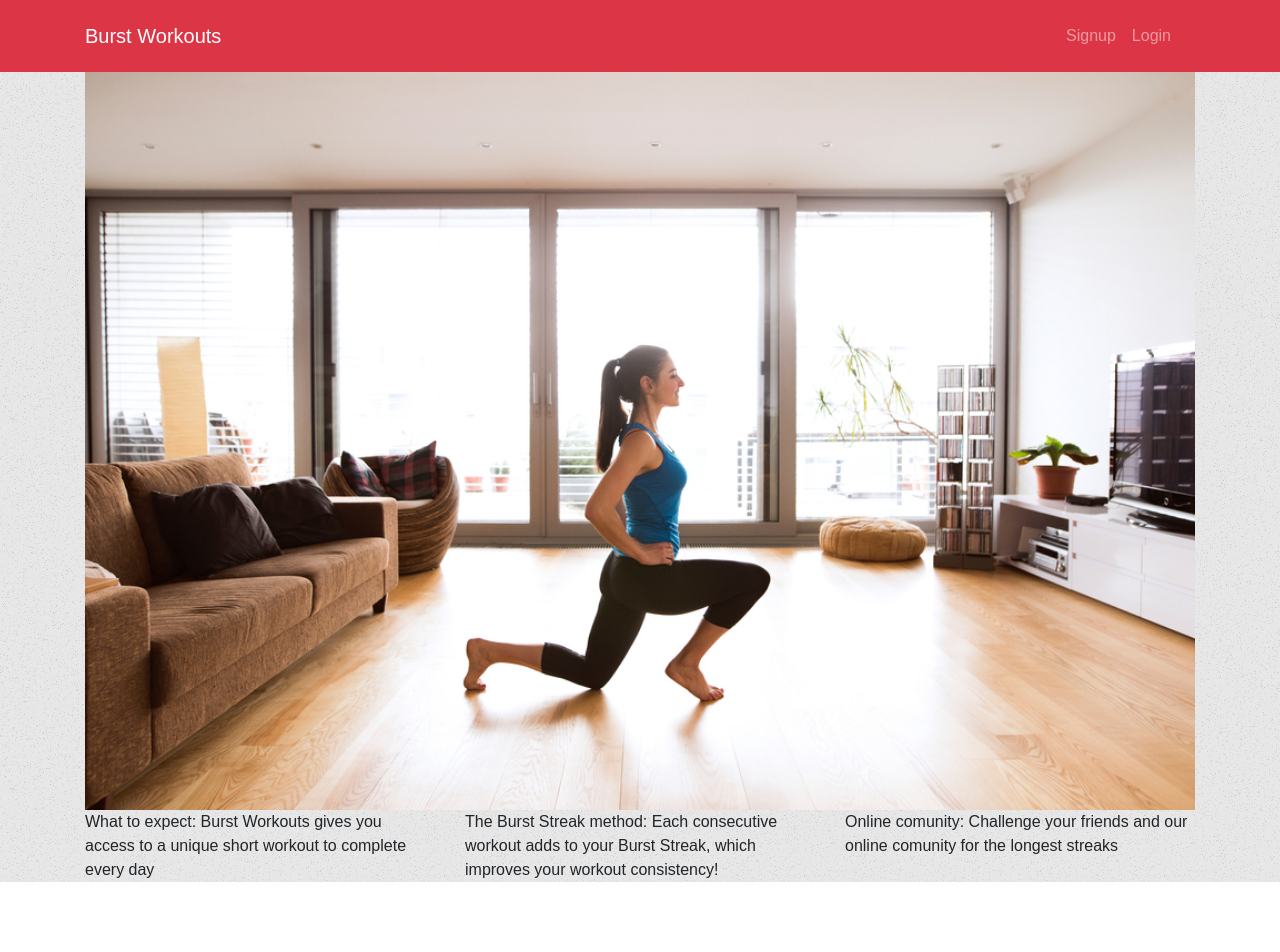
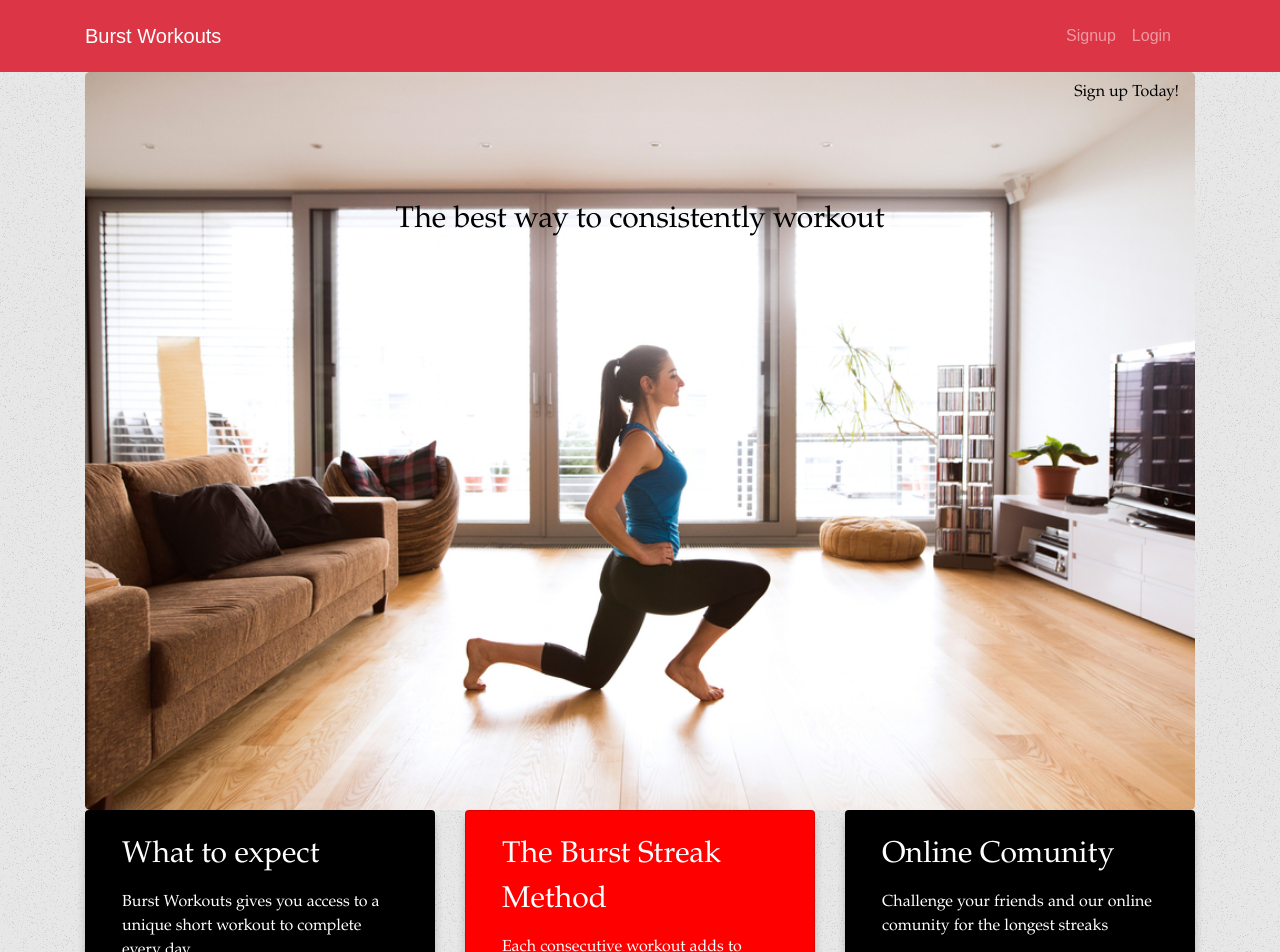
Before and after one commit to clarktyra/burst-workouts, a React (Create React App) app in the folder client/: page / in a window 1280 px wide. Shown: the top 952 px of the page. Before the commit the page ends 882 px from the top, so only its background shows below. Built offline with nearby package versions, Linux system fonts and the light colour scheme.

Commit message:
put the center text and signup text on the image

```diff
--- a/client/src/pages/Home.css
+++ b/client/src/pages/Home.css
@@ -17,4 +17,4 @@
 
 }
 
-.card:hover { box-shadow: 0px 0px 4px 2px #5fff17}
+.card:hover { box-shadow: 0px 0px 4px 2px #f0ff17}
--- a/client/src/pages/Landing.css
+++ b/client/src/pages/Landing.css
@@ -1,3 +1,42 @@
 /* body {
     background-image: url('../images/apartment.jpg');
 } */
+
+#one-card {
+    background-color: black
+}
+
+#two-card {
+background-color: red
+}
+
+/* Container holding the image and the text */
+.container2 {
+    position: relative;
+    text-align: center;
+    color: black;
+  }
+
+  /* Top left text */
+  .top-left {
+    position: absolute;
+    top: 25%;
+    left: 50%;
+    transform: translate(-50%, -50%);
+  }
+
+  /* Top right text */
+  .top-right {
+    position: absolute;
+    top: 8px;
+    right: 16px;
+  }
+
+
+  /* Centered text */
+  .centered {
+    position: absolute;
+    top: 20%;
+    left: 50%;
+    transform: translate(-50%, -50%);
+  }
--- a/client/src/pages/Landing.js
+++ b/client/src/pages/Landing.js
@@ -2,36 +2,64 @@ import React, { Component } from 'react';
 import apartment from '../images/apartment.jpg'
 import styled from 'styled-components';
 import './Landing.css';
+import { Collapse, Button, CardBody, Card, CardTitle, CardText } from 'reactstrap';
+
 
 const Picture = styled.img`
     width: 100%;
-    border-radius: 0;
-    background-color: blue;
+    border-radius: 15;
+`;
 
+const titleStyle = {
+    fontSize: '30px'
+}
 
-`;
+const cardStyle = {
+    fontFamily: 'Palatino, serif'
+}
+
 
 
 class Landing extends Component {
     render() {
         return (
             <div>
-
                 <div class="container">
-                <Picture src={apartment} />
+                <div class="container2" style={cardStyle} >
+                    <Picture src={apartment} />
+                    <div class="top-left"> </div>
+                    <div class="top-right">Sign up Today!</div>
+                    <div class="centered" style={titleStyle}>The best way to consistently workout</div>
+                </div>
                     <div class="row">
                         <div class="col-sm">
-                            What to expect:
-                            Burst Workouts gives you access to a unique short workout to complete every day
+                            <Card id="one-card" style={cardStyle}>
+                                <CardBody>
+                                    <CardTitle style={titleStyle}>What to expect</CardTitle>
+                                    <CardText> Burst Workouts gives you access to a unique short workout to complete every day
+                                </CardText>
+                                </CardBody>
+                            </Card>
                         </div>
                         <div class="col-sm">
-                            The Burst Streak method:
-                             Each consecutive workout adds to your Burst Streak, which improves your workout consistency!
+                            <Card id="two-card" className="card" style={cardStyle}>
+                                <CardBody>
+                                    <CardTitle style={titleStyle}>The Burst Streak Method</CardTitle>
+                                    <CardText>Each consecutive workout adds to your Burst Streak, which improves your workout consistency!
+                                    </CardText>
+                                </CardBody>
+                            </Card>
+
                         </div>
                         <div class="col-sm">
-                            Online comunity:
-                            Challenge your friends and our online comunity for the longest streaks
-                         </div>
+                            <Card id="one-card" className="card" style={cardStyle}>
+                                <CardBody>
+                                    <CardTitle style={titleStyle}>Online Comunity</CardTitle>
+                                    <CardText>Challenge your friends and our online comunity for the longest streaks
+                                    </CardText>
+                                </CardBody>
+                            </Card>
+                        </div>
                     </div>
                 </div>
             </div>
```
